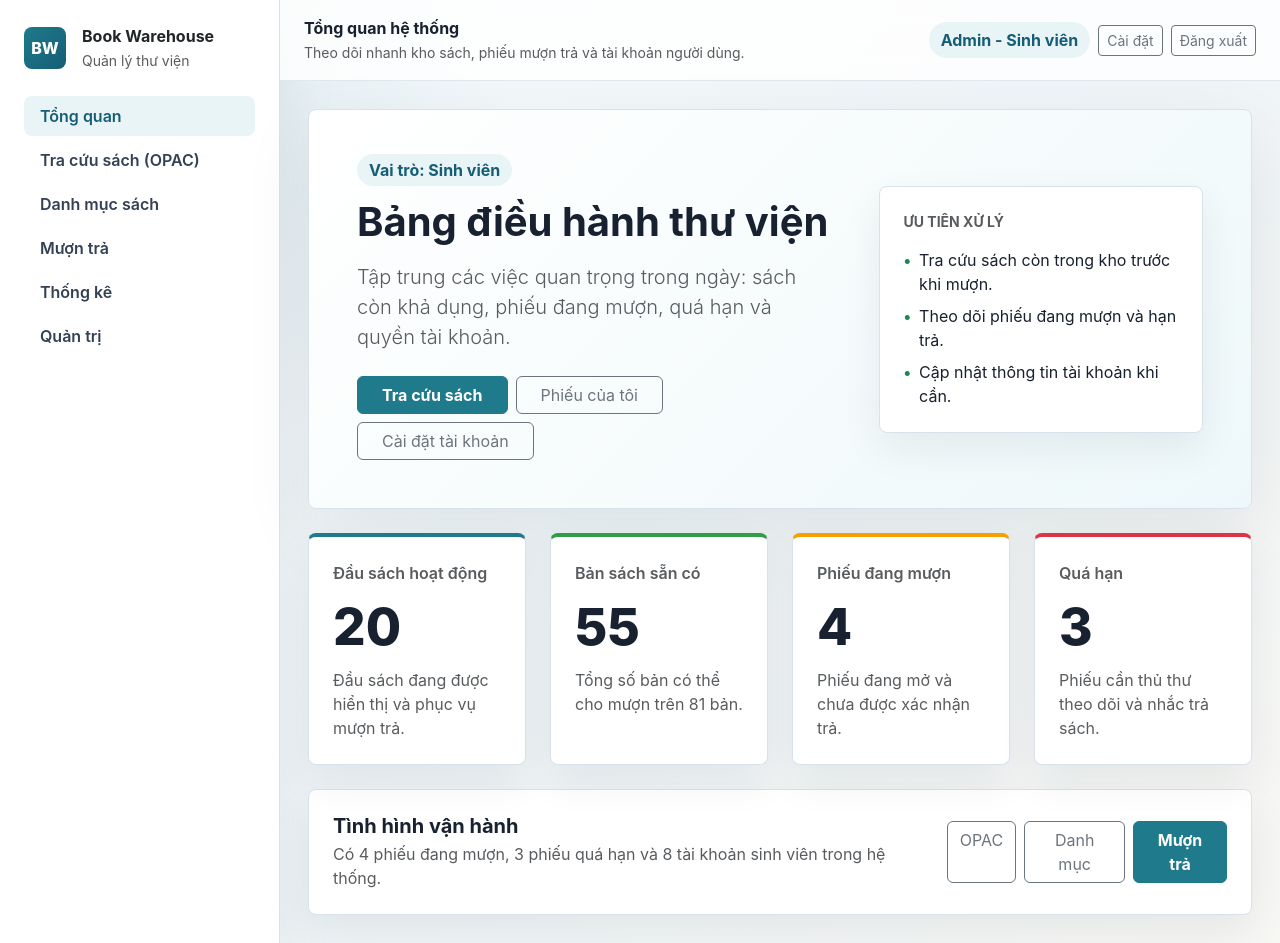
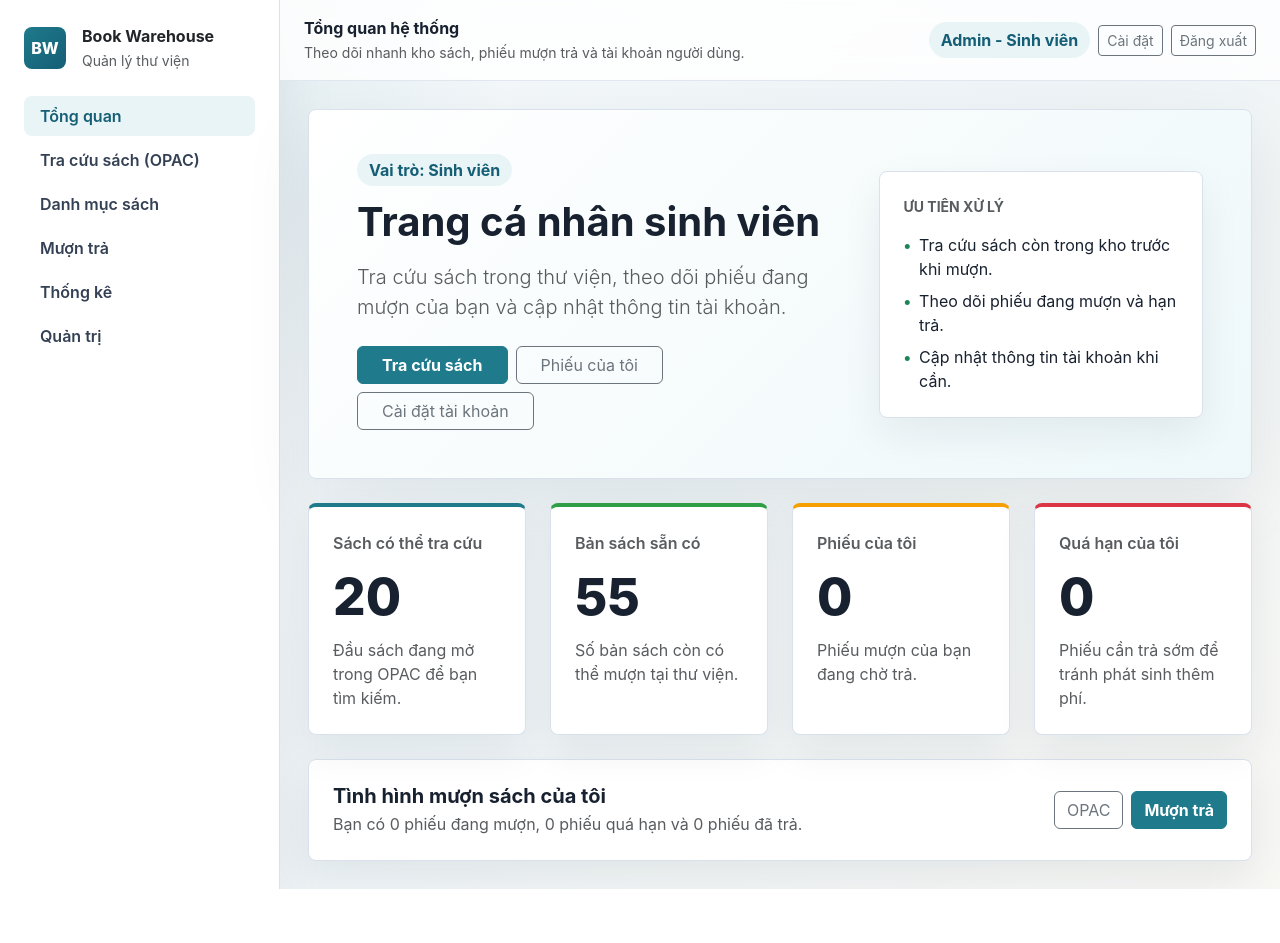
Before and after one commit to Chicken20145/Manage-book-warehouse, a Django app: page / in a window 1280 px wide. After the commit the page ends 889 px from the top, so only its background shows below. Run offline with Django 4.2, Linux system fonts and the light colour scheme; a user stored in the database is signed in; data comes from the database, SQL or seed files in the repository.

Commit message:
Separate dashboards and catalog access by role

```diff
--- a/catalog/urls.py
+++ b/catalog/urls.py
@@ -1,9 +1,8 @@
 from django.urls import path
-from django.views.generic import RedirectView
 from . import views
 
 urlpatterns = [
-    path('', RedirectView.as_view(pattern_name='book-list', permanent=False), name='catalog-home'),
+    path('', views.catalog_home_view, name='catalog-home'),
 
     # Xem danh sách
     path('books/', views.book_list_view, name='book-list'),
--- a/dashboard/templates/dashboard/index.html
+++ b/dashboard/templates/dashboard/index.html
@@ -9,8 +9,8 @@
     <div class="row align-items-center g-4 g-xl-5">
         <div class="col-xl-7">
             <span class="status-pill">Vai trò: {{ role }}</span>
-            <h1 class="display-6 fw-bold mt-3 mb-3">Bảng điều hành thư viện</h1>
-            <p class="lead text-muted mb-4">Tập trung các việc quan trọng trong ngày: sách còn khả dụng, phiếu đang mượn, quá hạn và quyền tài khoản.</p>
+            <h1 class="display-6 fw-bold mt-3 mb-3">{{ dashboard_title }}</h1>
+            <p class="lead text-muted mb-4">{{ dashboard_intro }}</p>
             <div class="d-flex flex-wrap gap-2">
                 {% for link in primary_links %}
                     <a class="btn {{ link.style }} px-4" href="{% url link.url_name %}">{{ link.label }}</a>
@@ -45,12 +45,14 @@
 <section class="panel-card p-4">
     <div class="d-flex flex-column flex-md-row justify-content-between gap-3 align-items-md-center">
         <div>
-            <h2 class="h5 fw-bold mb-1">Tình hình vận hành</h2>
-            <p class="text-muted mb-0">Có {{ borrowed_count }} phiếu đang mượn, {{ overdue_count }} phiếu quá hạn và {{ student_count }} tài khoản sinh viên trong hệ thống.</p>
+            <h2 class="h5 fw-bold mb-1">{{ summary_title }}</h2>
+            <p class="text-muted mb-0">{{ summary_text }}</p>
         </div>
         <div class="d-flex gap-2">
             <a class="btn btn-outline-secondary" href="{% url 'opac' %}">OPAC</a>
-            <a class="btn btn-outline-secondary" href="{% url 'book-list' %}">Danh mục</a>
+            {% if role_code == 'ADMIN' or role_code == 'LIBRARIAN' %}
+                <a class="btn btn-outline-secondary" href="{% url 'book-list' %}">Danh mục</a>
+            {% endif %}
             <a class="btn btn-brand" href="{% url 'loan-list' %}">Mượn trả</a>
         </div>
     </div>
--- a/dashboard/views.py
+++ b/dashboard/views.py
@@ -27,7 +27,13 @@ def dashboard_view(request):
     )
     borrowed_count = Borrowing.objects.filter(status=Borrowing.Status.BORROWED).count()
     overdue_count = Borrowing.objects.filter(status=Borrowing.Status.OVERDUE).count()
-    cards = [
+
+    my_borrowings = Borrowing.objects.filter(user=request.user)
+    my_borrowed_count = my_borrowings.filter(status=Borrowing.Status.BORROWED).count()
+    my_overdue_count = my_borrowings.filter(status=Borrowing.Status.OVERDUE).count()
+    my_returned_count = my_borrowings.filter(status=Borrowing.Status.RETURNED).count()
+
+    common_library_cards = [
         {
             'label': 'Đầu sách hoạt động',
             'value': active_books.count(),
@@ -53,6 +59,36 @@ def dashboard_view(request):
             'note': 'Phiếu cần thủ thư theo dõi và nhắc trả sách.',
         },
     ]
+    cards_by_role = {
+        'ADMIN': common_library_cards,
+        'LIBRARIAN': common_library_cards,
+        'STUDENT': [
+            {
+                'label': 'Sách có thể tra cứu',
+                'value': active_books.count(),
+                'tone': 'primary',
+                'note': 'Đầu sách đang mở trong OPAC để bạn tìm kiếm.',
+            },
+            {
+                'label': 'Bản sách sẵn có',
+                'value': active_agg['available'] or 0,
+                'tone': 'success',
+                'note': 'Số bản sách còn có thể mượn tại thư viện.',
+            },
+            {
+                'label': 'Phiếu của tôi',
+                'value': my_borrowed_count,
+                'tone': 'warning',
+                'note': 'Phiếu mượn của bạn đang chờ trả.',
+            },
+            {
+                'label': 'Quá hạn của tôi',
+                'value': my_overdue_count,
+                'tone': 'danger',
+                'note': 'Phiếu cần trả sớm để tránh phát sinh thêm phí.',
+            },
+        ],
+    }
     actions_by_role = {
         'ADMIN': [
             'Rà soát tài khoản và phân quyền người dùng.',
@@ -87,15 +123,37 @@ def dashboard_view(request):
             {'label': 'Cài đặt tài khoản', 'url_name': 'account-settings', 'style': 'btn-outline-secondary'},
         ],
     }
+    dashboard_meta_by_role = {
+        'ADMIN': {
+            'title': 'Bảng quản trị hệ thống',
+            'intro': 'Theo dõi toàn bộ thư viện: kho sách, phiếu mượn trả, quá hạn, báo cáo và phân quyền tài khoản.',
+            'summary_title': 'Tình hình toàn hệ thống',
+            'summary_text': f'Có {borrowed_count} phiếu đang mượn, {overdue_count} phiếu quá hạn và {student_count} tài khoản sinh viên trong hệ thống.',
+        },
+        'LIBRARIAN': {
+            'title': 'Bảng làm việc thủ thư',
+            'intro': 'Tập trung vào nghiệp vụ hằng ngày: tạo phiếu mượn, xác nhận trả sách, theo dõi quá hạn và cập nhật kho.',
+            'summary_title': 'Tình hình mượn trả',
+            'summary_text': f'Có {borrowed_count} phiếu đang mượn và {overdue_count} phiếu quá hạn cần theo dõi.',
+        },
+        'STUDENT': {
+            'title': 'Trang cá nhân sinh viên',
+            'intro': 'Tra cứu sách trong thư viện, theo dõi phiếu đang mượn của bạn và cập nhật thông tin tài khoản.',
+            'summary_title': 'Tình hình mượn sách của tôi',
+            'summary_text': f'Bạn có {my_borrowed_count} phiếu đang mượn, {my_overdue_count} phiếu quá hạn và {my_returned_count} phiếu đã trả.',
+        },
+    }
+    dashboard_meta = dashboard_meta_by_role.get(role, dashboard_meta_by_role['STUDENT'])
     context = {
         'role': ROLE_LABELS.get(role, role),
         'role_code': role,
-        'cards': cards,
+        'cards': cards_by_role.get(role, cards_by_role['STUDENT']),
         'actions': actions_by_role.get(role, actions_by_role['STUDENT']),
         'primary_links': primary_links_by_role.get(role, primary_links_by_role['STUDENT']),
-        'student_count': student_count,
-        'borrowed_count': borrowed_count,
-        'overdue_count': overdue_count,
+        'dashboard_title': dashboard_meta['title'],
+        'dashboard_intro': dashboard_meta['intro'],
+        'summary_title': dashboard_meta['summary_title'],
+        'summary_text': dashboard_meta['summary_text'],
     }
     return render(request, 'dashboard/index.html', context)
 
--- a/templates/base.html
+++ b/templates/base.html
@@ -160,7 +160,9 @@
         <nav class="nav flex-column gap-1">
             <a class="nav-link {% if request.resolver_match.url_name == 'dashboard' %}active{% endif %}" href="{% url 'dashboard' %}">Tổng quan</a>
             <a class="nav-link {% if request.resolver_match.url_name == 'opac' %}active{% endif %}" href="{% url 'opac' %}">Tra cứu sách (OPAC)</a>
-            <a class="nav-link {% if request.resolver_match.url_name == 'book-list' or request.resolver_match.url_name == 'book-create' or request.resolver_match.url_name == 'book-update' or request.resolver_match.url_name == 'book-delete' %}active{% endif %}" href="{% url 'book-list' %}">Danh mục sách</a>
+            {% if user.is_authenticated and user.role == 'ADMIN' or user.role == 'LIBRARIAN' or user.is_superuser %}
+                <a class="nav-link {% if request.resolver_match.url_name == 'book-list' or request.resolver_match.url_name == 'book-create' or request.resolver_match.url_name == 'book-update' or request.resolver_match.url_name == 'book-delete' %}active{% endif %}" href="{% url 'book-list' %}">Danh mục sách</a>
+            {% endif %}
             <a class="nav-link {% if request.resolver_match.url_name == 'loan-list' %}active{% endif %}" href="{% url 'loan-list' %}">Mượn trả</a>
             {% if user.is_authenticated and user.role == 'ADMIN' or user.role == 'LIBRARIAN' or user.is_superuser %}
                 <a class="nav-link {% if request.resolver_match.url_name == 'statistics' %}active{% endif %}" href="{% url 'statistics' %}">Thống kê</a>
```
Also changed, not shown: catalog/tests.py (+16 -4 lines), catalog/views.py (+14 -4 lines).
